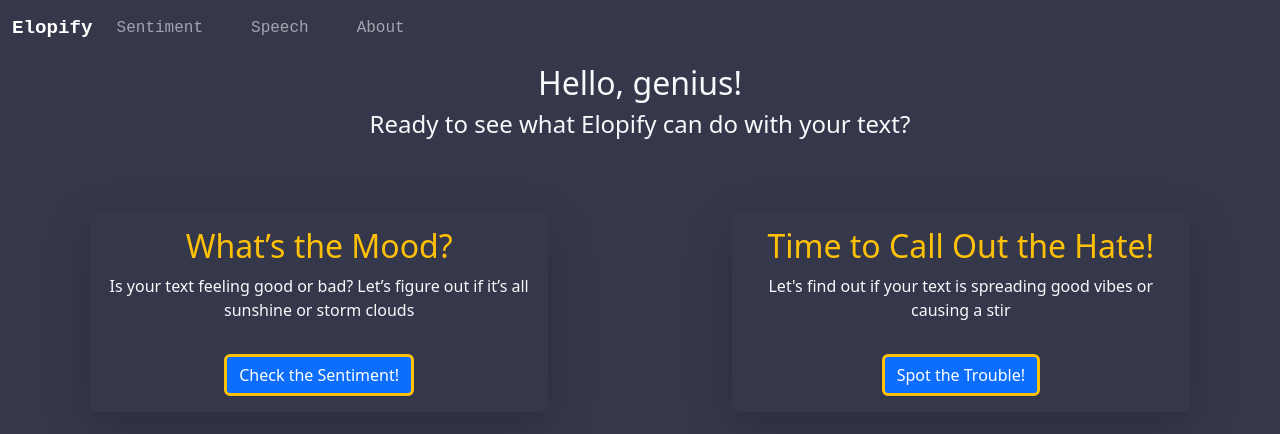
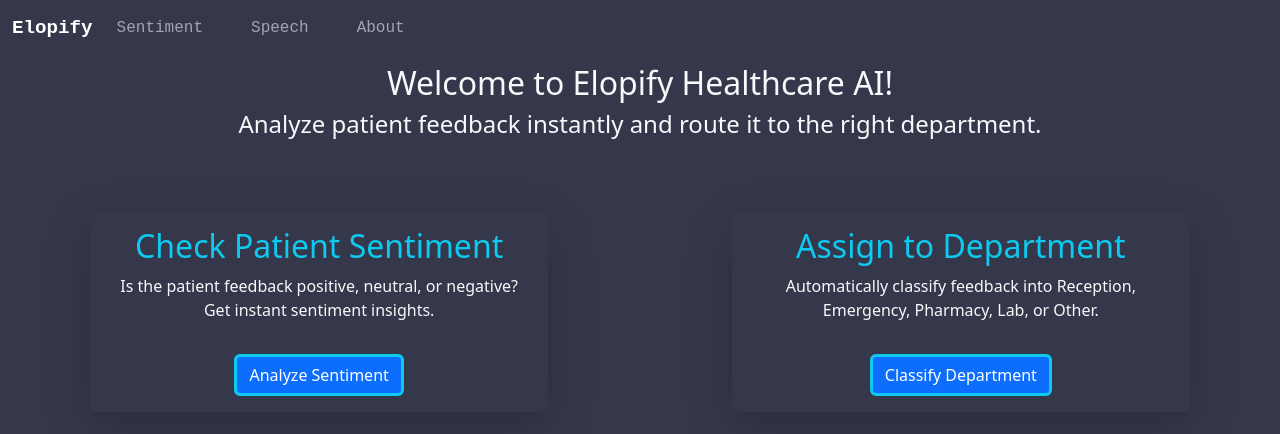
Before and after one commit to manfredbaraka33/elopifyf, a React (Vite) app: page / in a window 1280 px wide. Shown: the top 434 px of the page. Built offline with nearby package versions, Linux system fonts and the light colour scheme; the HTML template or start-up script is replaced by a standard one.

Commit message:
Update Home.jsx

```diff
--- a/src/pages/Home.jsx
+++ b/src/pages/Home.jsx
@@ -4,25 +4,31 @@
 const Home = () => {
   return (
     <div className='text-light container p-3 mt-5'>
-       <center>
-        <h2>Hello, genius!</h2>
-        <h4>Ready to see what Elopify can do with your text?</h4>
+      <center>
+        <h2>Welcome to Elopify Healthcare AI!</h2>
+        <h4>Analyze patient feedback instantly and route it to the right department.</h4>
         <div className="row mt-5 p-3">
 
-        <div className="col-sm-10 col-md-5 col-lg-5  bg-transparent shadow-lg rounded p-3 my-2">
-                <h2 className='text-warning'>What’s the Mood?</h2>
-                <p>Is your text feeling good or bad? Let’s figure out if it’s all sunshine or storm clouds</p>
-                <Link to="/sentiment" className='btn btn-primary mt-3 border border-warning border-3'>Check the Sentiment!</Link>
-            </div>
-            <div className="col"></div>
+          <div className="col-sm-10 col-md-5 col-lg-5 bg-transparent shadow-lg rounded p-3 my-2">
+            <h2 className='text-info'>Check Patient Sentiment</h2>
+            <p>Is the patient feedback positive, neutral, or negative? Get instant sentiment insights.</p>
+            <Link to="/sentiment" className='btn btn-primary mt-3 border border-info border-3'>
+              Analyze Sentiment
+            </Link>
+          </div>
 
-            <div className="col-sm-10 col-md-5 col-lg-5 bg-transparent shadow-lg shadow-light rounded p-3 my-2">
-                <h2 className='text-warning'>Time to Call Out the Hate!</h2>
-                <p>Let's find out if your text is spreading good vibes or causing a stir</p>
-                <Link to="/speech" className='btn btn-primary mt-3 border-warning border-3'>Spot the Trouble!</Link>
-            </div>
+          <div className="col"></div>
+
+          <div className="col-sm-10 col-md-5 col-lg-5 bg-transparent shadow-lg rounded p-3 my-2">
+            <h2 className='text-info'>Assign to Department</h2>
+            <p>Automatically classify feedback into Reception, Emergency, Pharmacy, Lab, or Other.</p>
+            <Link to="/department" className='btn btn-primary mt-3 border border-info border-3'>
+              Classify Department
+            </Link>
+          </div>
+
         </div>
-       </center>
+      </center>
     </div>
   )
 }
```
